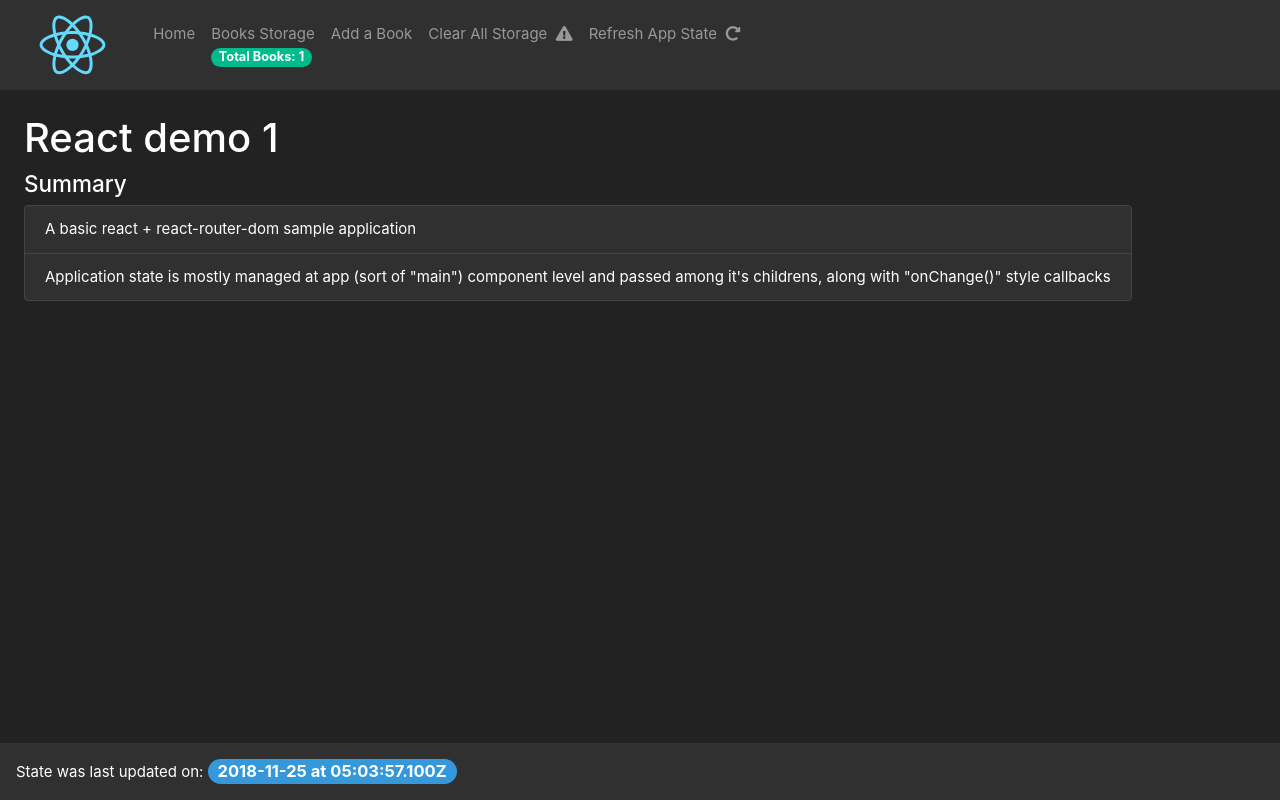
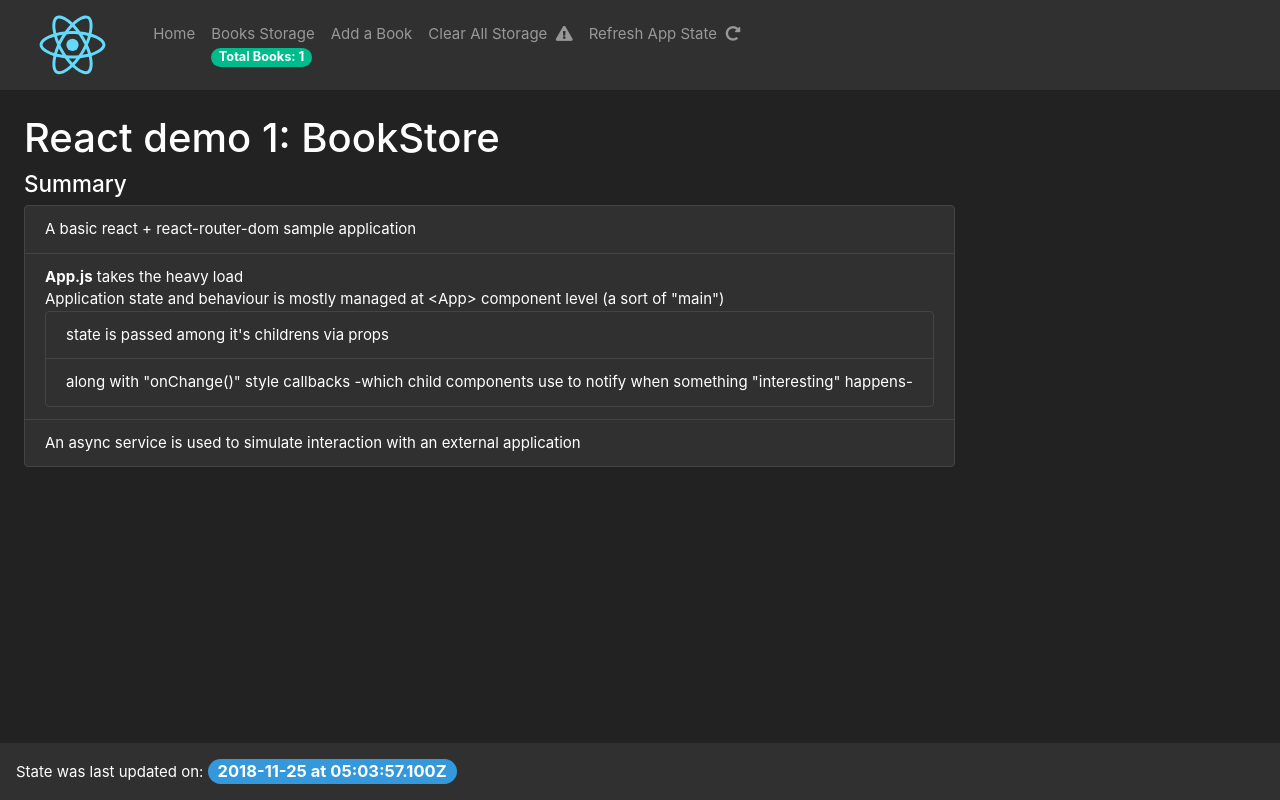
Before and after one commit to francisco-pinchentti/react-basics, a React (Create React App) app in the folder bookstore-simple/: page / in a window 1280 px wide. Built offline with nearby package versions, Linux system fonts and the light colour scheme.

Commit message:
minor update

```diff
--- a/bookstore-simple/src/services/BooksService.js
+++ b/bookstore-simple/src/services/BooksService.js
@@ -14,7 +14,7 @@ export function getBooks() {
             books = JSON.parse(b);
         } else {
             // return and keep default demo data:
-            books = [{ ...samplebook, summary: samplebook.summary.slice(0, 100) }];
+            books = [{ ...samplebook, summary: samplebook.summary.slice(0, 199) }];
             localStorage.setItem("books", JSON.stringify(books));
         }
         setTimeout(() => {
--- a/bookstore-simple/src/views/home/Home.js
+++ b/bookstore-simple/src/views/home/Home.js
@@ -4,13 +4,33 @@ export default class Home extends Component {
     render() {
         return (
             <article>
-                <h2>React demo 1</h2>
+                <h2>React demo 1: BookStore</h2>
 
                 <h4>Summary</h4>
 
                 <ul className="list-group">
-                    <li className="list-group-item">A basic react + react-router-dom sample application</li>
-                    <li className="list-group-item">Application state is mostly managed at app (sort of "main") component level and passed among it's childrens, along with "onChange()" style callbacks</li>
+
+                    <li className="list-group-item">
+                        <p>A basic react + react-router-dom sample application</p>
+                    </li>
+
+                    <li className="list-group-item">
+                        <p><strong>App.js</strong> takes the heavy load</p>
+                        <p>Application state and behaviour is mostly managed at &lt;App&gt; component level (a sort of "main")</p>
+                        <ul className="list-group">
+                            <li className="list-group-item">
+                                <span>state is passed among it's childrens via props</span>
+                            </li>
+                            <li className="list-group-item">
+                                <span>along with "onChange()" style callbacks -which child components use to notify when something "interesting" happens-</span>
+                            </li>
+                        </ul>
+                    </li>
+
+                    <li className="list-group-item">
+                        <p>An async service is used to simulate interaction with an external application</p>
+                    </li>
+
                 </ul>
 
             </article>
```
